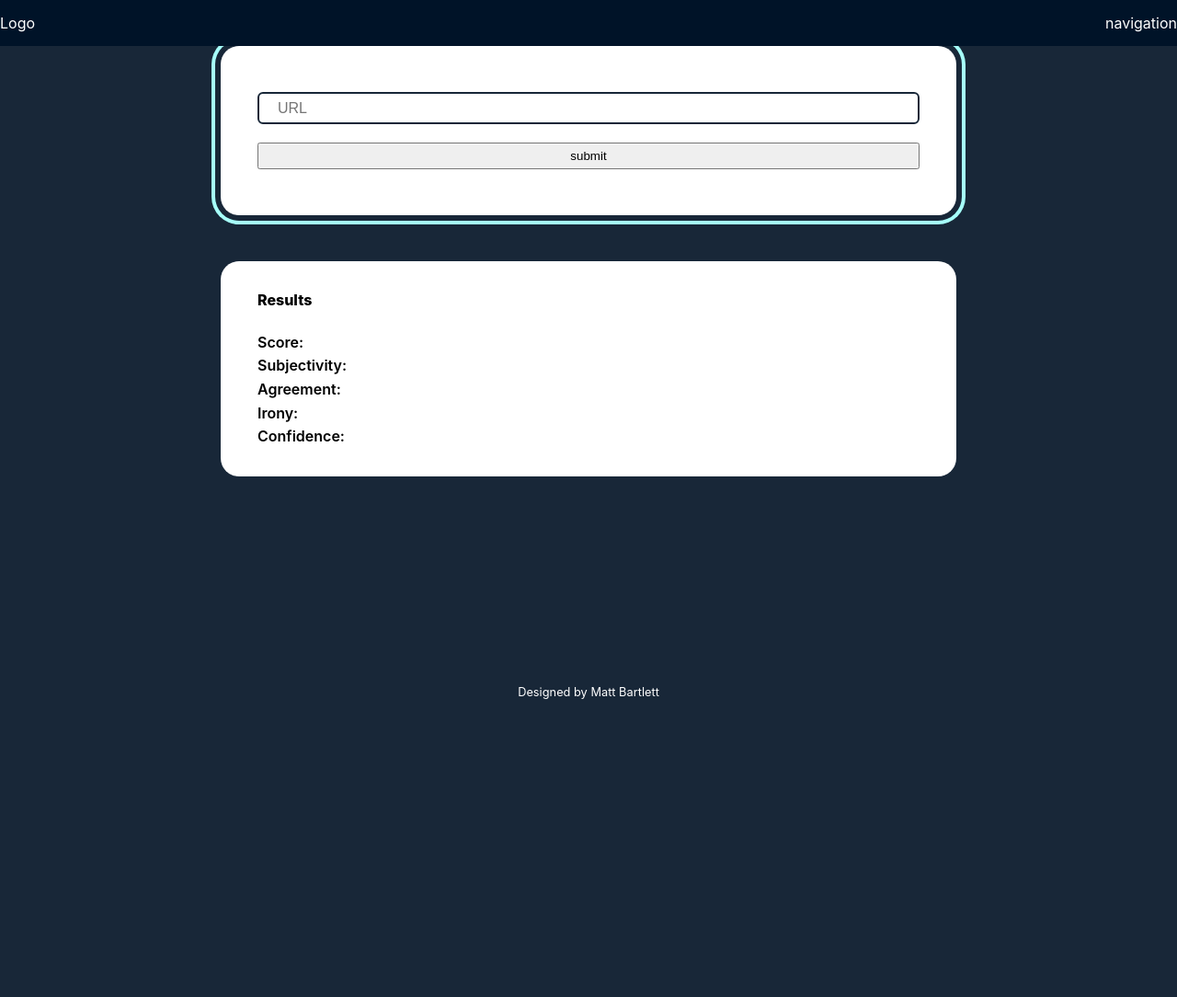
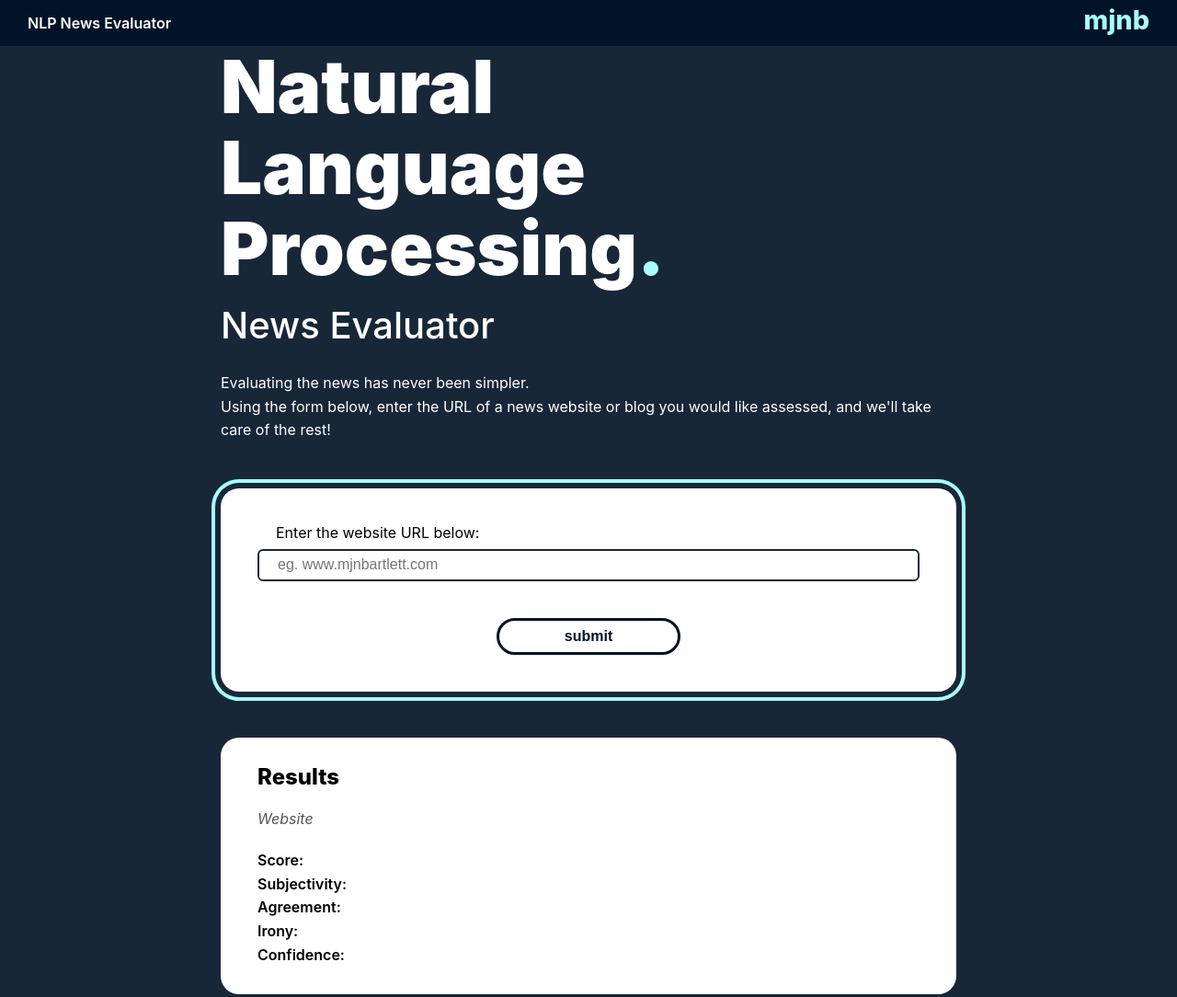
Before and after one commit to MJNBartlett/NLP-News-Evaluator, a website built with webpack: page src/client/views/index.html in a window 1280 px wide. Shown: the top 1084 px of the page at 92% size. Before the commit the page ends 800 px from the top, so only its background shows below. Built offline with nearby package versions, Linux system fonts and the light colour scheme.

Commit message:
Minor refinement and updates for styling.

```diff
--- a/src/client/views/index.html
+++ b/src/client/views/index.html
@@ -3,30 +3,40 @@
     <head>
         <meta charset="utf-8">
         <title>NLP News Evaluator</title>
-        <style media="screen">
-
-        </style>
     </head>
     <body>
         <header>
-            <div class="">
-                <p>Logo</p>
+            <div class="header-title">
+                <p>NLP News Evaluator</p>
             </div>
-            <div class="">
-                navigation
+            <div class="header-name">
+                <p class="theme-color">mjnb</p>
             </div>
         </header>
         <main>
+          <section>
+            <div class="heading-container">
+              <h1>Natural<br>Language<br>Processing<span class="theme-color">.</span></h1>
+              <h2>News Evaluator</h2>
+            </div>
+            <div class="intro-text">
+              <p>Evaluating the news has never been simpler.</p>
+              <p>Using the form below, enter the URL of a news website or blog you would like assessed, and we'll take care of the rest!</p>
+            </div>
+          </section>
             <section>
                 <form class="" onsubmit="Client.handleSubmit(event)">
-                    <input id="URL-input" type="text" name="input" value="" placeholder="URL">
-                    <input type="submit" name="" value="submit" onclick="Client.handleSubmit(event)" onsubmit="Client.handleSubmit(event)">
+                    <label for="URL-input">Enter the website URL below:</label>
+                    <input id="URL-input" type="text" name="input" value="" placeholder="eg. www.mjnbartlett.com">
+                    <div class="submit-button-container">
+                      <input id="submit-button" type="submit" name="" value="submit" onclick="Client.handleSubmit(event)" onsubmit="Client.handleSubmit(event)">
+                    </div>
                 </form>
             </section>
             <section class="section-box results-box">
                 <div id="results">
-                  <p id="results--title">Results</p>
-                  <p id="website"></p>
+                  <h3 id="results--title">Results</h3>
+                  <p id="website">Website</p>
                   <p>Score: <span id="score_tag"></span></p>
                   <p>Subjectivity: <span id="subjectivity"></span></p>
                   <p>Agreement: <span id="agreement"></span></p>
```
